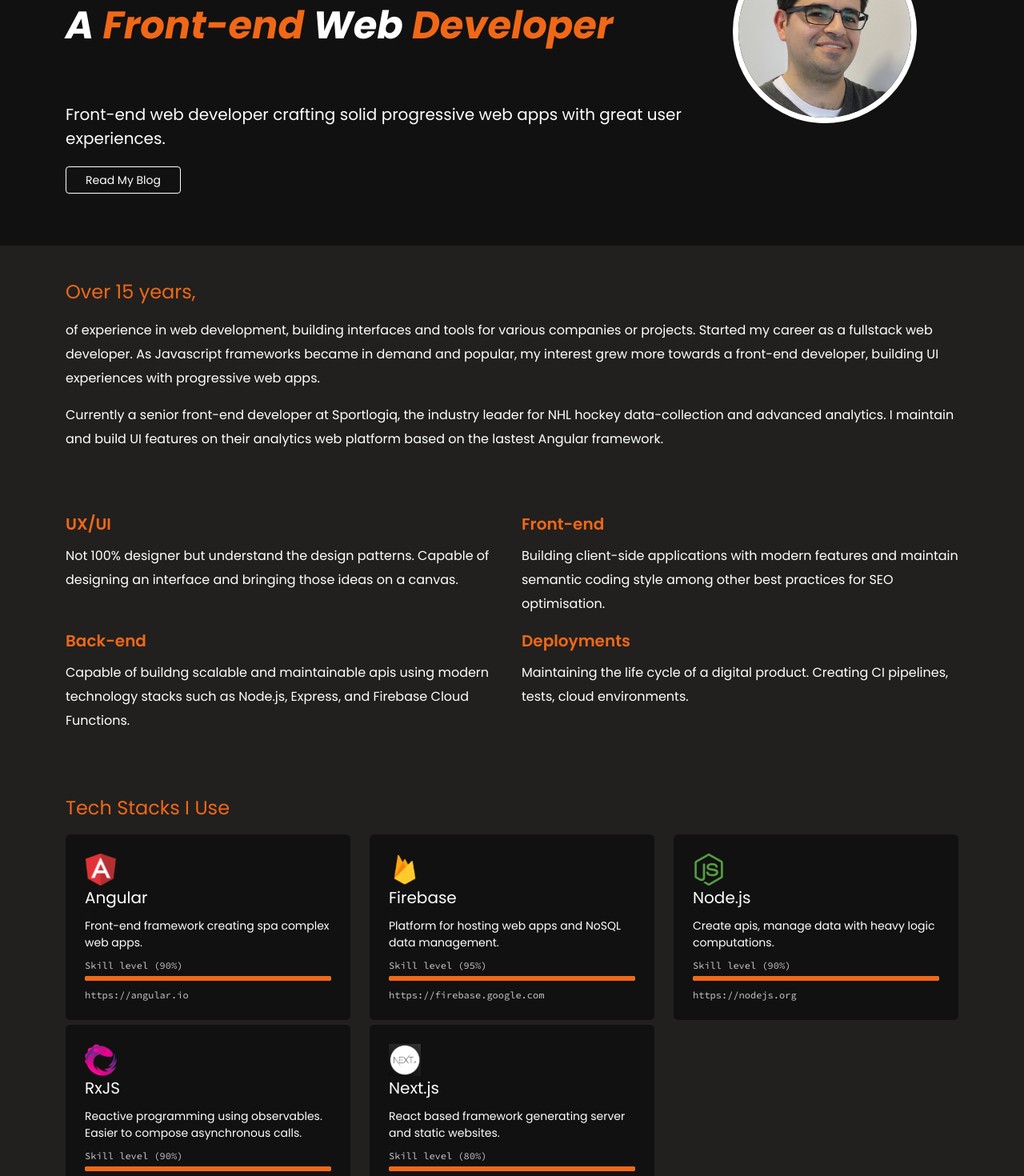
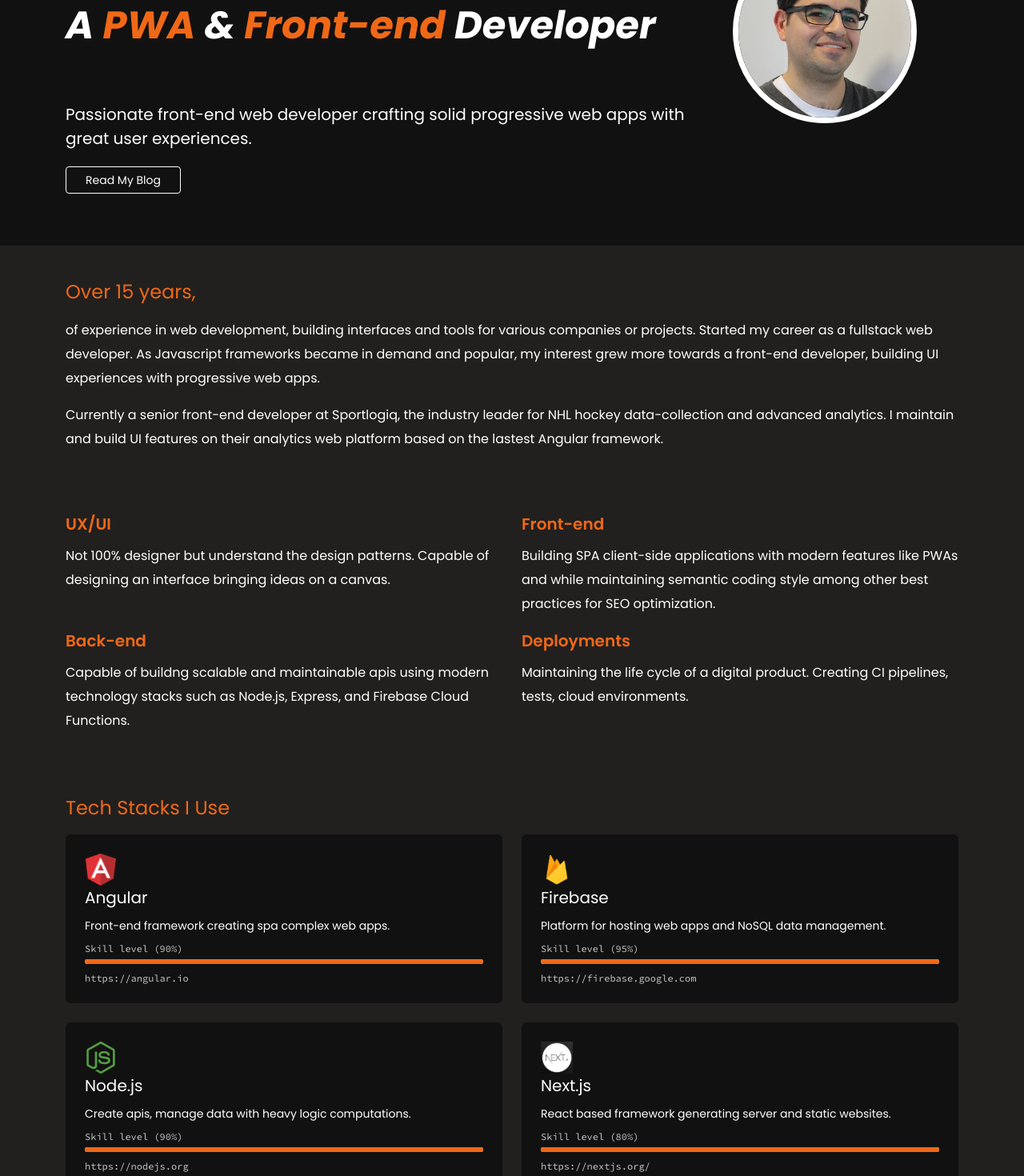
Before and after one commit to JGSolutions/jerry-gagliano, a Next.js app: page / in a window 1280 px wide. Shown: the part 240-1710 px from the top of the page at 80% size. Built offline with nearby package versions, Linux system fonts and the light colour scheme.

Commit message:
updated textt

```diff
--- a/components/hero/hero.js
+++ b/components/hero/hero.js
@@ -10,12 +10,12 @@
                 <h1 className={styles.h1}>
                     Hi, I&#39;m Jerry Gagliano. <br/>
                     <span className={styles.heroText}>
-                        A <span className={styles.heroTextHightlight}>Front-end</span> Web <span className={styles.heroTextHightlight}>Developer</span>
+                    A <span className={styles.heroTextHightlight}>PWA</span> & <span className={styles.heroTextHightlight}>Front-end</span> Developer
                     </span>
                 </h1>
 
                 <p className={styles.slogan}>
-                    Front-end web developer crafting solid progressive web apps with great user experiences.
+                    Passionate front-end web developer crafting solid progressive web apps with great user experiences.
                 </p>
 
                 <Link href="/blog" className={utilStyle.button} rel="noopener noreferrer">
--- a/components/tech-stack-item/tech-stack-item.module.css
+++ b/components/tech-stack-item/tech-stack-item.module.css
@@ -1,13 +1,12 @@
 .section {
     width: 100%;
-    max-width: 500px;
     height: auto;
     display: flex;
     flex-direction: column;
     border-radius: 6px;
     background-color: var(--secondary-background);
     padding: 24px;
-    margin-bottom: 6px;
+    margin-bottom: 24px;
 }
 
 .description {
--- a/pages/index.tsx
+++ b/pages/index.tsx
@@ -39,19 +39,19 @@
     <div>
       <Head>
         <title>Jerry Gagliano - Front-end Web Developer from Montreal</title>
-        <meta name="description" content="A passionate front-end Web Developer building the Frontend of Websites and Web Applications that brings ideas to reality." />
+        <meta name="description" content="A passionate front-end and PWA develop. Building regular websites and Progressive Web Applications that brings ideas to reality." />
         <link rel="canonical" href="https://jgsolutions.ca/" />
 
         <meta property="og:type" content="website" />
         <meta property="og:url" content="https://jgsolutions.ca/" />
-        <meta property="og:title" content="Front-end Web Developer" />
-        <meta property="og:description" content="A passionate front-end Web Developer building the Frontend of Websites and Web Applications that brings ideas to reality." />
+        <meta property="og:title" content="Front-end & PWA Web Developer" />
+        <meta property="og:description" content="A passionate front-end and PWA develop. Building regular websites and Progressive Web Applications that brings ideas to reality." />
         <meta name="image" property="og:image" content="https://jgsolutions.ca/jerry-pic.jpeg" itemProp="image"/>
 
         <meta name="twitter:card" content="summary_large_image" />
         <meta property="twitter:url" content="https://jgsolutions.ca/" />
         <meta name="twitter:title" content="Front-end Web Developer" />
-        <meta name="twitter:description" content="A passionate front-end Web Developer building the Frontend of Websites and Web Applications that brings ideas to reality." />
+        <meta name="twitter:description" content="A passionate front-end and PWA develop. Building regular websites and Progressive Web Applications that brings ideas to reality." />
         <meta name="twitter:image" content="https://jgsolutions.ca/jerry-pic.jpeg" />
         <meta name="twitter:creator" content="@JGSolutions"></meta>
       </Head>
@@ -95,7 +95,7 @@
                   <h3 className={styles.skillHeader}>UX/UI</h3>
                   <p className={utilStyles.paragraph}>
                     Not 100% designer but understand the design patterns. Capable of designing an
-                    interface and bringing those ideas on a canvas.
+                    interface bringing ideas on a canvas.
                   </p>
                 </div>
               </div>
@@ -103,8 +103,8 @@
                 <div className={styles.skillContainer}>
                   <h3 className={styles.skillHeader}>Front-end</h3>
                   <p className={utilStyles.paragraph}>
-                    Building client-side applications with modern features and maintain semantic coding style
-                    among other best practices for SEO optimisation.
+                    Building SPA client-side applications with modern features like PWAs and while maintaining
+                    semantic coding style among other best practices for SEO optimization.
                   </p>
                 </div>
               </div>
@@ -139,24 +139,24 @@
               </div>
             </div>
             <div className="row">
-              <div className="col-xs-6 col-md-6 col-lg-4">
+              <div className="col-xs-6 col-md-6 col-lg-6">
                 <TechStackItem name="Angular" image="angular-logo.svg" description="Front-end framework creating spa complex web apps." url="https://angular.io" level="90"/>
               </div>
-              <div className="col-xs-6 col-md-6 col-lg-4">
+              <div className="col-xs-6 col-md-6 col-lg-6">
                 <TechStackItem name="Firebase" image="firebase-logo.svg" description="Platform for hosting web apps and NoSQL data management." url="https://firebase.google.com" level="95"/>
               </div>
-              <div className="col-xs-6 col-md-6 col-lg-4">
+              <div className="col-xs-6 col-md-6 col-lg-6">
                 <TechStackItem name="Node.js" image="nodejs-logo.svg" description="Create apis, manage data with heavy logic computations. " url="https://nodejs.org" level="90"/>
               </div>
-              <div className="col-xs-6 col-md-6 col-lg-4">
+              {/* <div className="col-xs-6 col-md-6 col-lg-4">
                 <TechStackItem
                 name="RxJS"
                 image="rxjs.svg"
                 description="Reactive programming using observables. Easier to compose asynchronous calls."
                 url="https://rxjs.dev/"
                 level="90"/>
-              </div>
-              <div className="col-xs-6 col-md-6 col-lg-4">
+              </div> */}
+              <div className="col-xs-6 col-md-6 col-lg-6">
                 <TechStackItem
                 name="Next.js"
                 image="next-js.svg"
```
Also changed, not shown: 1 other file (tests, documents, lock files or other folders).
